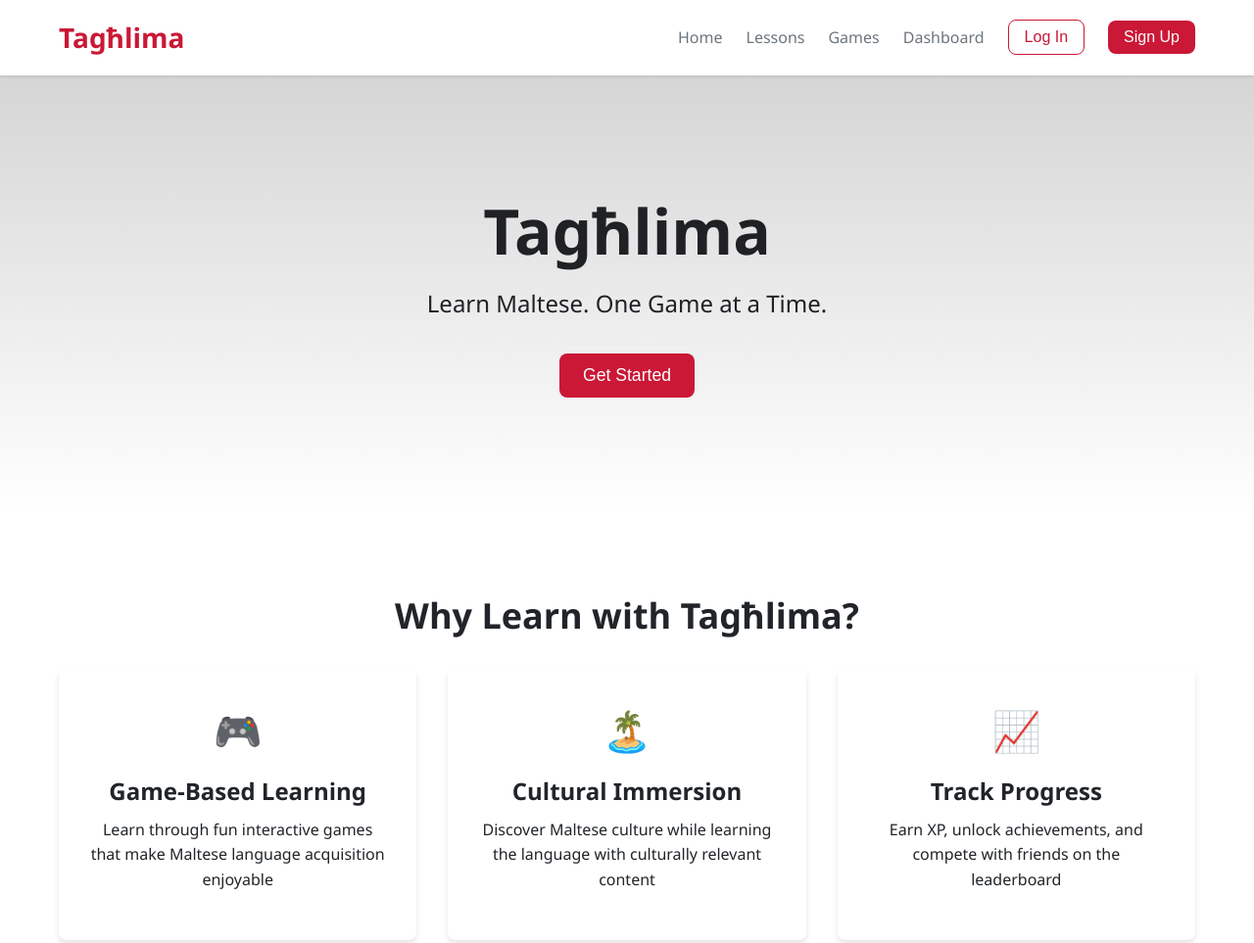
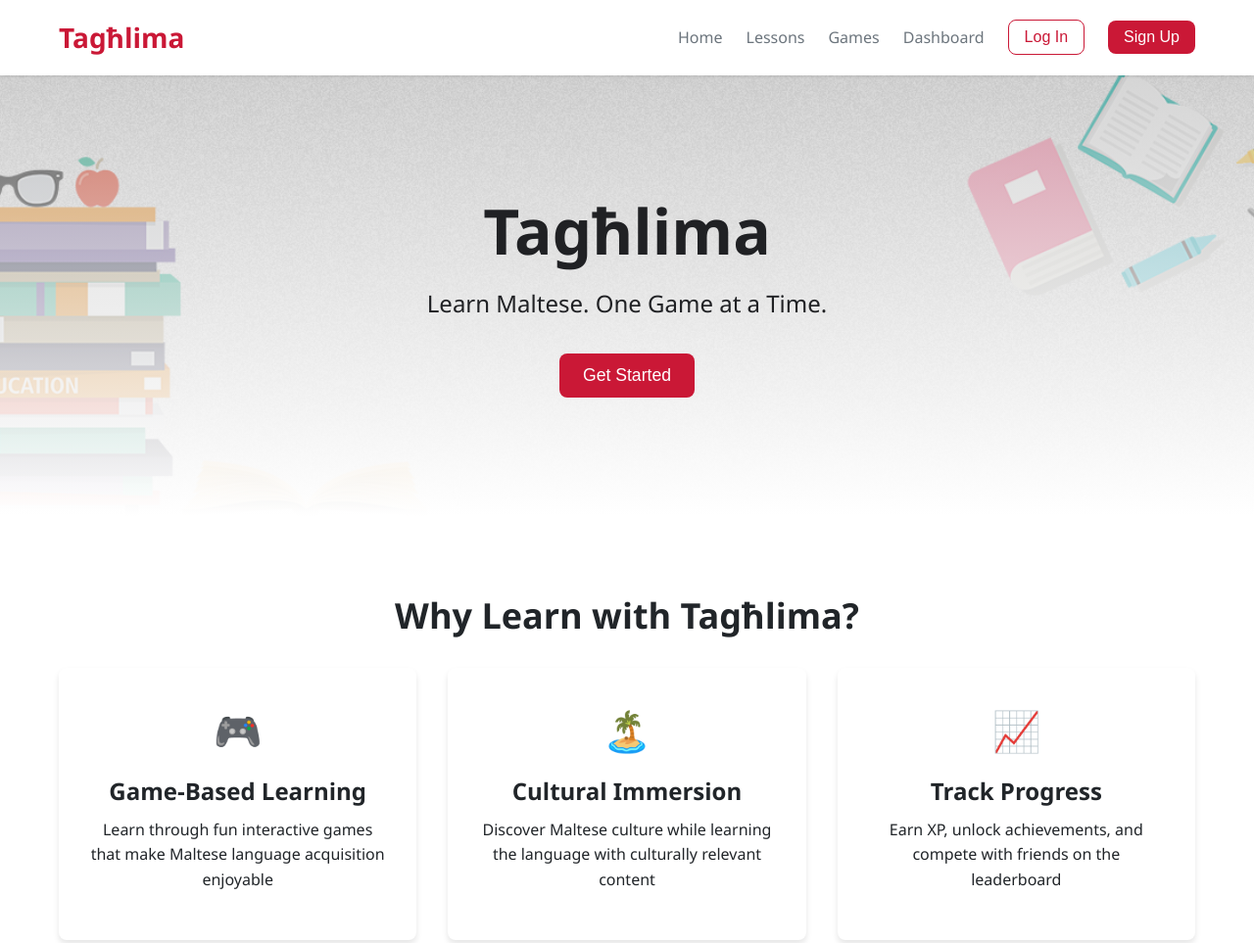
Before and after one commit to Mimiiiii017/Taghlima, a plain HTML site: page index.html in a window 1280 px wide. Shown: the top 963 px of the page at 98% size. Drawn offline with Linux system fonts and the light colour scheme; a script that the page names is missing.

Commit message:
fixing hero banner

```diff
--- a/css/styles.css
+++ b/css/styles.css
@@ -167,7 +167,7 @@
   /* Hero Section */
   .hero {
     position: relative; /* Required for positioning the pseudo-element */
-    background-image: url('Taghlima/assets/hero.jpg'); /* Adjust path if needed */
+    background-image: url('../assets/hero.jpg'); /* Adjust path if needed */
     background-size: cover;
     background-position: center;
     background-repeat: no-repeat;
```
